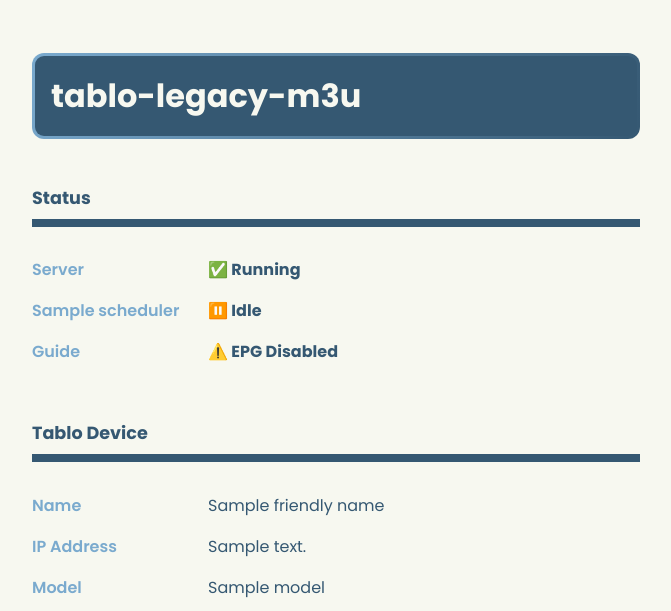
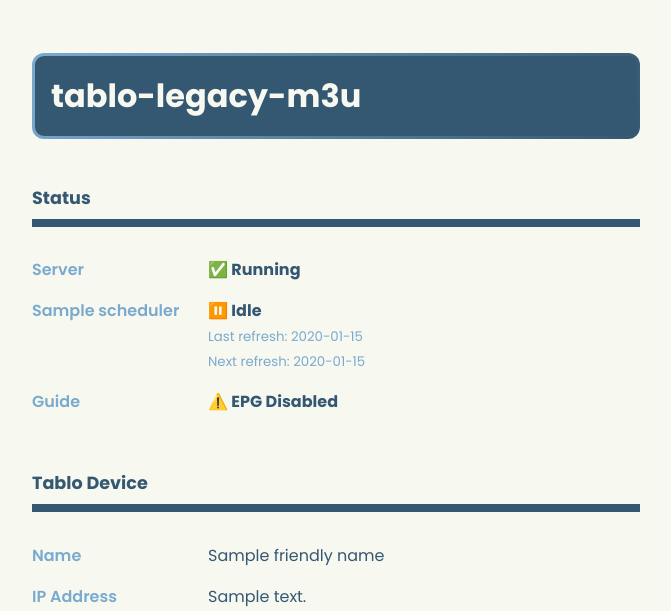
Before and after one commit to gtronset/tablo-legacy-m3u, a Python web app: template tablo_legacy_m3u/templates/index.html in a window 1280 px wide. Shown: the top 611 px of the page, without its empty margins (304-975 px from the left). Run offline with Jinja, Linux system fonts and the light colour scheme; the template is opened without the code that fills it: most values are stand-ins (such as "Sample title", 1, 10 or a date in 2020).

Commit message:
Update template to show full status

```diff
--- a/tablo_legacy_m3u/templates/index.html
+++ b/tablo_legacy_m3u/templates/index.html
@@ -74,6 +74,10 @@
             .status {
                 font-weight: bold;
             }
+            .status small {
+                font-weight: normal;
+                color: var(--color-secondary);
+            }
             .border-gradient {
                 --angle: 0deg;
 
@@ -122,6 +126,18 @@
                         🛑 Stopped
                     {% else %}
                         ⏸️ Idle
+                    {% endif %}
+                    {% if scheduler.last_error %}
+                        <br>
+                        <small>Error: {{ scheduler.last_error }}</small>
+                    {% endif %}
+                    {% if scheduler.last_success %}
+                        <br>
+                        <small>Last refresh: <time datetime="{{ scheduler.last_success.strftime('%Y-%m-%dT%H:%M:%SZ') }}">{{ scheduler.last_success.strftime("%Y-%m-%d %H:%M:%S UTC") }}</time></small>
+                    {% endif %}
+                    {% if scheduler.next_run %}
+                        <br>
+                        <small>Next refresh: <time datetime="{{ scheduler.next_run.strftime('%Y-%m-%dT%H:%M:%SZ') }}">{{ scheduler.next_run.strftime("%Y-%m-%d %H:%M:%S UTC") }}</time></small>
                     {% endif %}
                 </dd>
             {% endfor %}
```
